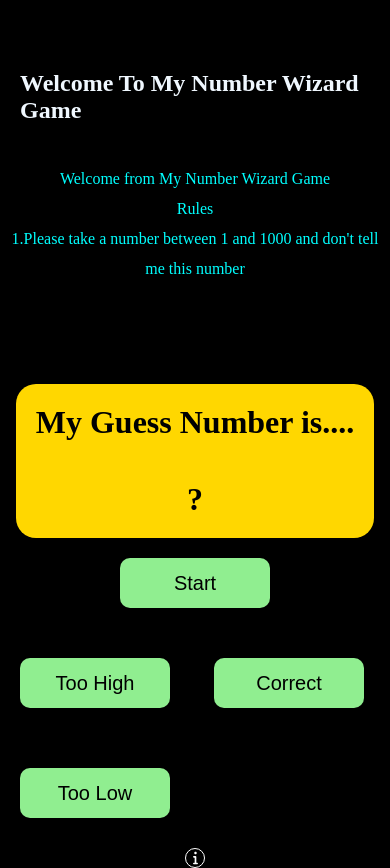
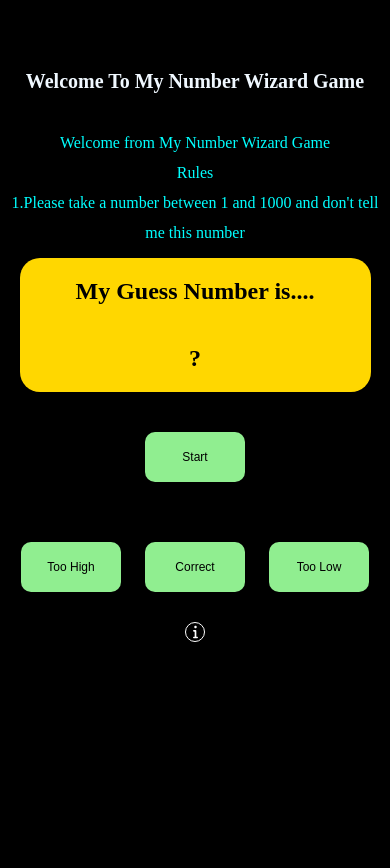
Before and after one commit to Kaung-Myat-Hun/Number-Wizard-Game, a plain HTML site: page index.html in a window 390 px wide. After the commit the page ends 844 px from the top, so only its background shows below. Drawn offline with Linux system fonts and the light colour scheme.

Commit message:
Fix Ui for mobile

```diff
--- a/index.html
+++ b/index.html
@@ -9,14 +9,14 @@
   </head>
   <body>
     <div class="container">
-      <h2 style="margin: 20px">Welcome To My Number Wizard Game</h2>
+      <h2 class="title" style="margin: 20px">Welcome To My Number Wizard Game</h2>
       <p
         style="
           justify-content: center;
           text-align: center;
           color: aqua;
           line-height: 30px;
-          margin-top: 20px;
+          margin-top: 15px;
         ">
         Welcome from My Number Wizard Game <br />
         Rules <br />
--- a/style.css
+++ b/style.css
@@ -61,3 +61,19 @@ body {
 .start {
   margin: 20px;
 }
+@media screen and (max-width: 576px) {
+  .answer-container {
+    margin: 10px auto;
+    width: 90%;
+    font-size: 12px;
+  }
+  .button {
+    width: 100px;
+    font-size: 12px;
+    margin: 30px 10px;
+  }
+  .title {
+    text-align: center;
+    font-size: 20px;
+  }
+}
```
